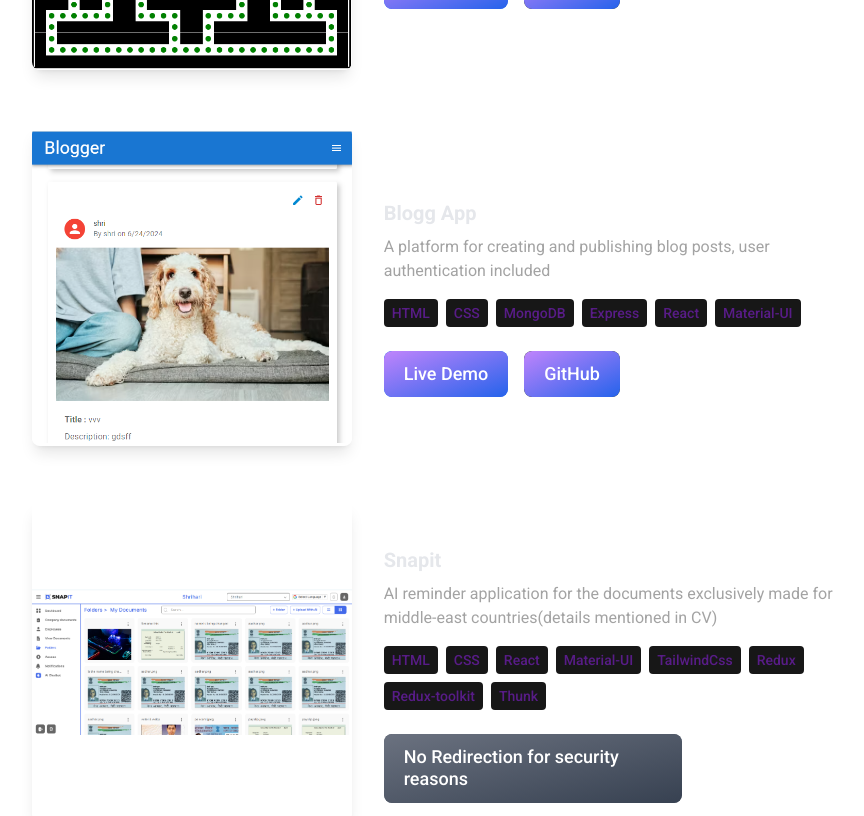
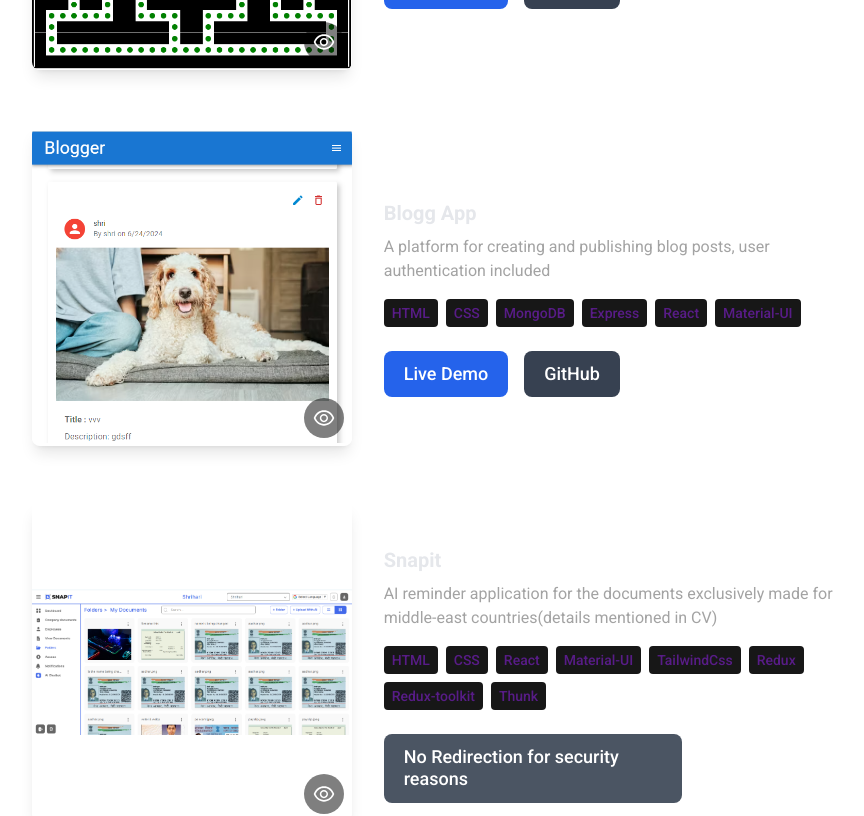
Before and after one commit to Harry-Hunter23/Portfolio, a React (Vite) app: page / in a window 1280 px wide. Shown: the part 3160-3976 px from the top of the page, without its empty margins (203-1067 px from the left). Built offline with nearby package versions, Linux system fonts and the light colour scheme.

Commit message:
new cjamg

```diff
--- a/package.json
+++ b/package.json
@@ -14,7 +14,7 @@
     "p5": "^1.9.4",
     "react": "^18.3.1",
     "react-dom": "^18.3.1",
-    "react-icons": "^5.2.1",
+    "react-icons": "^5.4.0",
     "react-router-dom": "^7.1.3"
   },
   "devDependencies": {
--- a/src/components/Projects.jsx
+++ b/src/components/Projects.jsx
@@ -1,8 +1,11 @@
-import React from "react";
+import React, { useState } from "react";
 import { PROJECTS } from "../constants";
 import { motion } from "framer-motion";
+import { AiOutlineEye, AiOutlineClose } from "react-icons/ai";
 
 const Projects = () => {
+  const [selectedImage, setSelectedImage] = useState(null);
+
   return (
     <>
       <div className="border-b border-neutral-900 pb-4">
@@ -15,8 +18,7 @@ const Projects = () => {
           Projects
         </motion.h2>
         <div className="flex flex-wrap justify-center">
-          {PROJECTS.map((project, index) => {
-            return (
+          {PROJECTS.map((project, index) => (
             <div
               key={index}
               className="mb-8 flex flex-col items-center lg:flex-row lg:justify-start lg:w-2/3"
@@ -25,13 +27,24 @@ const Projects = () => {
                 whileInView={{ opacity: 1, x: 0 }}
                 initial={{ opacity: 0, x: -100 }}
                 transition={{ duration: 0.5 }}
-                  className="aspect-w-1 aspect-h-1 mb-6 w-full max-w-xs lg:mr-8"
+                className="relative aspect-w-1 aspect-h-1 mb-6 w-full max-w-xs lg:mr-8"
               >
                 <img
                   src={project.image}
                   alt={project.title}
-                    className="object-contain w-full h-full rounded-lg shadow-lg"
+                  className="object-contain w-full h-full rounded-lg shadow-lg cursor-pointer"
+                  onClick={() => setSelectedImage(project.image)}
                 />
+                {/* Preview Icon - Opens Image in New Tab */}
+                <div
+                  className="absolute bottom-2 right-2 bg-black bg-opacity-50 p-2 rounded-full cursor-pointer"
+                  onClick={(e) => {
+                    e.stopPropagation(); // Prevent opening modal
+                    window.open(project.image, "_blank");
+                  }}
+                >
+                  <AiOutlineEye className="text-white text-2xl" />
+                </div>
               </motion.div>
               <motion.div
                 whileInView={{ opacity: 1, x: 0 }}
@@ -44,16 +57,14 @@ const Projects = () => {
                 </h6>
                 <p className="mb-4 text-neutral-400">{project.description}</p>
                 <div className="mb-4">
-                    {project.technologies.map((tech, index) => {
-                      return (
+                  {project.technologies.map((tech, index) => (
                     <span
+                      key={index}
                       className="mr-2 mb-2 inline-block rounded bg-neutral-900 px-2 py-1 text-sm font-medium text-purple-900"
-                          key={index}
                     >
                       {tech}
                     </span>
-                      );
-                    })}
+                  ))}
                 </div>
                 <div className="flex space-x-4">
                   {project.liveDemo ? (
@@ -64,19 +75,13 @@ const Projects = () => {
                       className="relative inline-block text-lg group"
                     >
                       <span className="relative z-10 block px-5 py-3 overflow-hidden font-medium leading-tight text-white transition-colors duration-300 ease-out bg-blue-600 rounded-lg group-hover:bg-blue-700">
-                          <span className="absolute inset-0 w-full h-full px-5 py-3 rounded-lg bg-gradient-to-br from-purple-400 to-blue-600"></span>
-                          <span className="relative cursor-pointer">
                         Live Demo
-                          </span>
                       </span>
                     </a>
                   ) : (
                     <span className="relative inline-block text-lg group">
                       <span className="relative z-10 block px-5 py-3 overflow-hidden font-medium leading-tight text-white transition-colors duration-300 ease-out bg-gray-600 rounded-lg">
-                          <span className="absolute inset-0 w-full h-full px-5 py-3 rounded-lg bg-gradient-to-br from-gray-500 to-gray-700"></span>
-                          <span className="relative cursor-default">
                         No Redirection for security reasons
-                          </span>
                       </span>
                     </span>
                   )}
@@ -88,29 +93,54 @@ const Projects = () => {
                       className="relative inline-block text-lg group"
                     >
                       <span className="relative z-10 block px-5 py-3 overflow-hidden font-medium leading-tight text-white transition-colors duration-300 ease-out bg-gray-700 rounded-lg group-hover:bg-gray-800">
-                          <span className="absolute inset-0 w-full h-full px-5 py-3 rounded-lg bg-gradient-to-br from-purple-400 to-blue-600"></span>
-                          <span className="relative cursor-pointer">
                         GitHub
-                          </span>
                       </span>
                     </a>
                   ) : (
                     <span className="relative inline-block text-lg group">
                       <span className="relative z-10 block px-5 py-3 overflow-hidden font-medium leading-tight text-white transition-colors duration-300 ease-out rounded-lg">
-                          <span className="absolute inset-0 w-full h-full px-5 py-3 rounded-lg bg-gradient-to-br"></span>
-                          <span className="relative cursor-default">
                         Closed Source
-                          </span>
                       </span>
                     </span>
                   )}
                 </div>
               </motion.div>
             </div>
-            );
-          })}
+          ))}
         </div>
       </div>
+
+      {/* Image Preview Modal */}
+      {selectedImage && (
+        <motion.div
+          className="fixed inset-0 flex items-center justify-center bg-black bg-opacity-75 z-50"
+          initial={{ opacity: 0 }}
+          animate={{ opacity: 1 }}
+          exit={{ opacity: 0 }}
+          onClick={() => setSelectedImage(null)}
+        >
+          <motion.div
+            className="relative p-4 max-w-3xl w-full"
+            initial={{ scale: 0.8 }}
+            animate={{ scale: 1 }}
+            exit={{ scale: 0.8 }}
+          >
+            <img
+              src={selectedImage}
+              alt="Preview"
+              className="w-full h-auto rounded-lg shadow-lg"
+              onClick={(e) => e.stopPropagation()}
+            />
+            {/* Close Button */}
+            <button
+              className="absolute top-4 right-4 text-white bg-black bg-opacity-50 p-2 rounded-full"
+              onClick={() => setSelectedImage(null)}
+            >
+              <AiOutlineClose className="text-2xl" />
+            </button>
+          </motion.div>
+        </motion.div>
+      )}
     </>
   );
 };
```
Also changed, not shown: 1 other file (tests, documents, lock files or other folders). Lines whose indentation alone changed are shown as unchanged.
